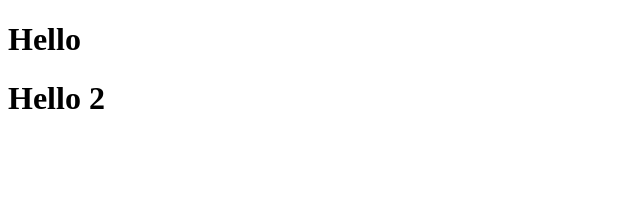
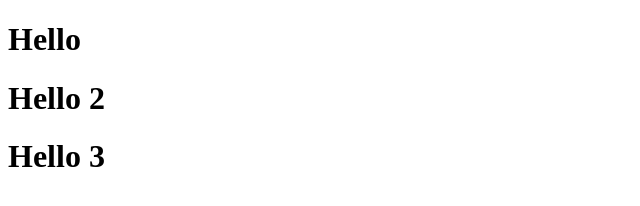
Before and after one commit to saurabh1718/Saurabh-Zanje, a plain HTML site: page index.html in a window 1280 px wide. Shown: the whole page, without its empty margins (0-640 px from the left). Drawn offline with Linux system fonts and the light colour scheme.

Commit message:
commit 3

```diff
--- a/index.html
+++ b/index.html
@@ -8,5 +8,6 @@
 <body>
 	<h1>Hello</h1>
 	<h1>Hello 2</h1>
+	<h1>Hello 3</h1>
 </body>
 </html>
```
